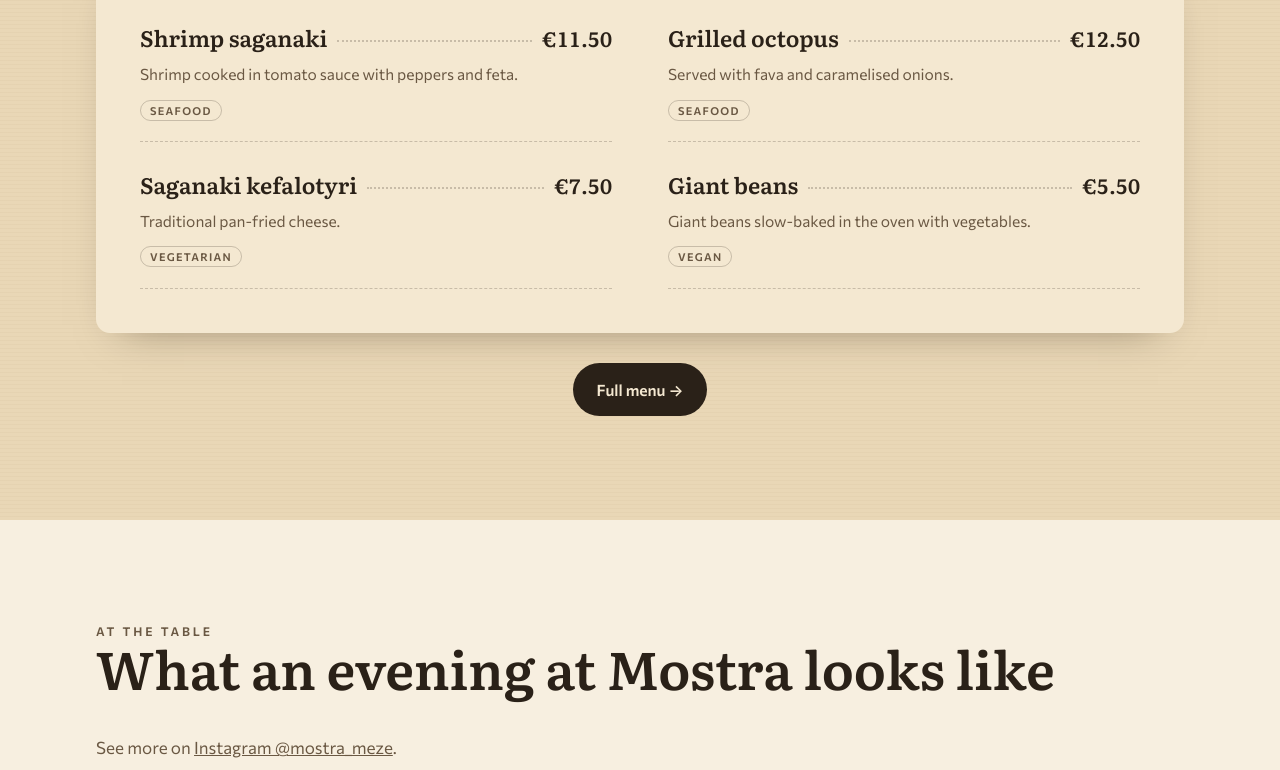
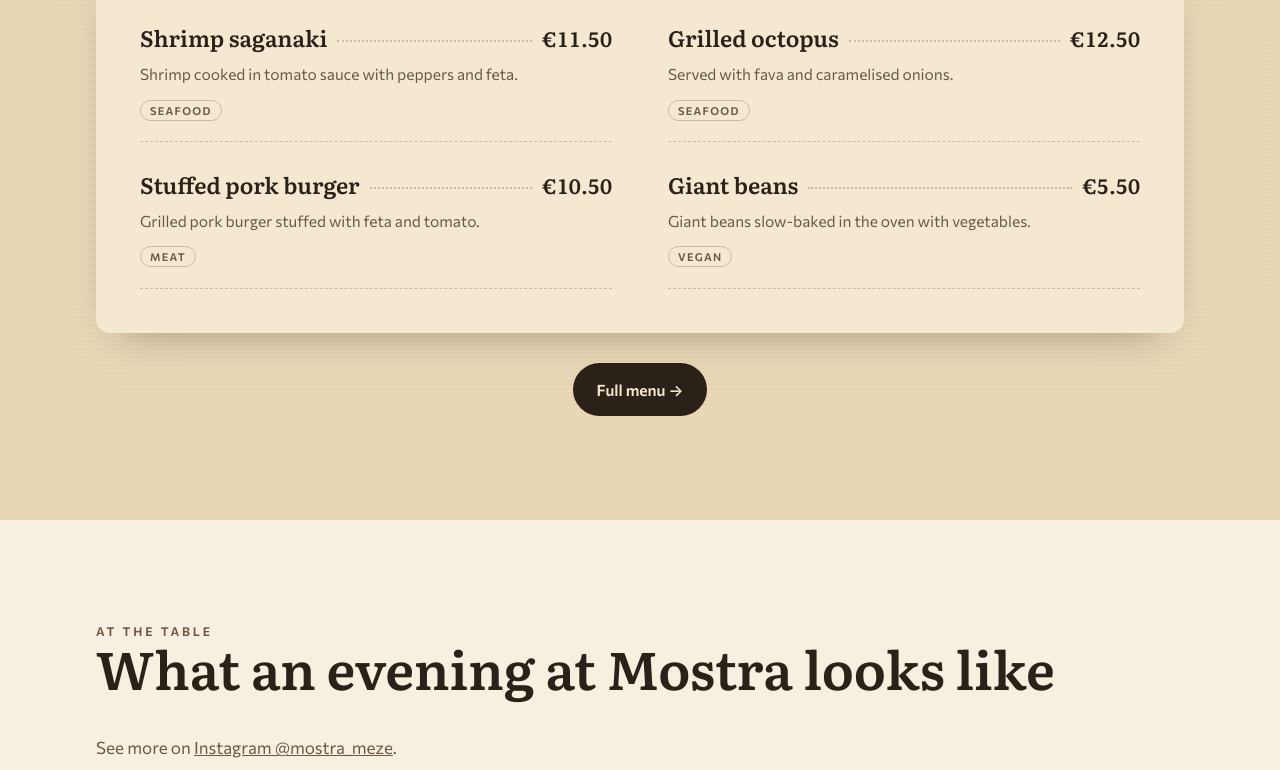
Before and after one commit to zouglasteo/mostrameze-site, a plain HTML site: page index.html in a window 1280 px wide. Shown: the part 1742-2512 px from the top of the page. Drawn offline with Linux system fonts and the light colour scheme.

Commit message:
Favourites: stuffed pork burger replaces saganaki
Co-Authored-By: Claude Opus 5.5 <noreply@anthropic.com>
Claude-Session: https://claude.ai/code/session_016jThdk431oBHiD3UZJuTGa

```diff
--- a/index.html
+++ b/index.html
@@ -269,10 +269,10 @@ footer .wrap{padding-block:30px;display:flex;justify-content:space-between;gap:1
           <span class="tag"><span class="el">Θαλασσινά</span><span class="en">Seafood</span></span>
         </div>
         <div class="item">
-          <div class="row"><h3><span class="el">Σαγανάκι κεφαλοτύρι</span><span class="en">Saganaki kefalotyri</span></h3><span class="dots"></span><span class="price">€7.50</span></div>
-          <p class="el">Παραδοσιακό τηγανητό τυρί.</p>
-          <p class="en">Traditional pan-fried cheese.</p>
-          <span class="tag"><span class="el">Χορτοφαγικό</span><span class="en">Vegetarian</span></span>
+          <div class="row"><h3><span class="el">Μπιφτέκι γεμιστό</span><span class="en">Stuffed pork burger</span></h3><span class="dots"></span><span class="price">€10.50</span></div>
+          <p class="el">Χοιρινό μπιφτέκι σχάρας, γεμιστό με φέτα και ντομάτα.</p>
+          <p class="en">Grilled pork burger stuffed with feta and tomato.</p>
+          <span class="tag"><span class="el">Κρεατικά</span><span class="en">Meat</span></span>
         </div>
         <div class="item">
           <div class="row"><h3><span class="el">Γίγαντες φούρνου</span><span class="en">Giant beans</span></h3><span class="dots"></span><span class="price">€5.50</span></div>
```
